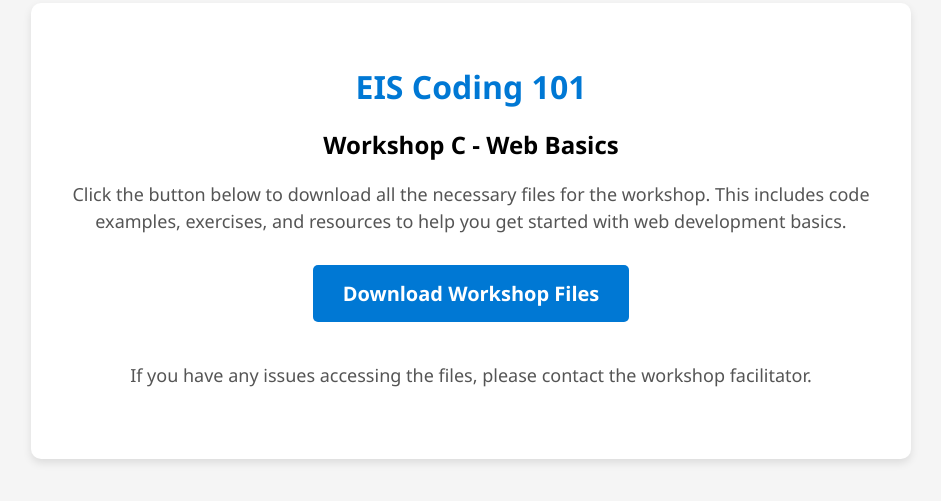
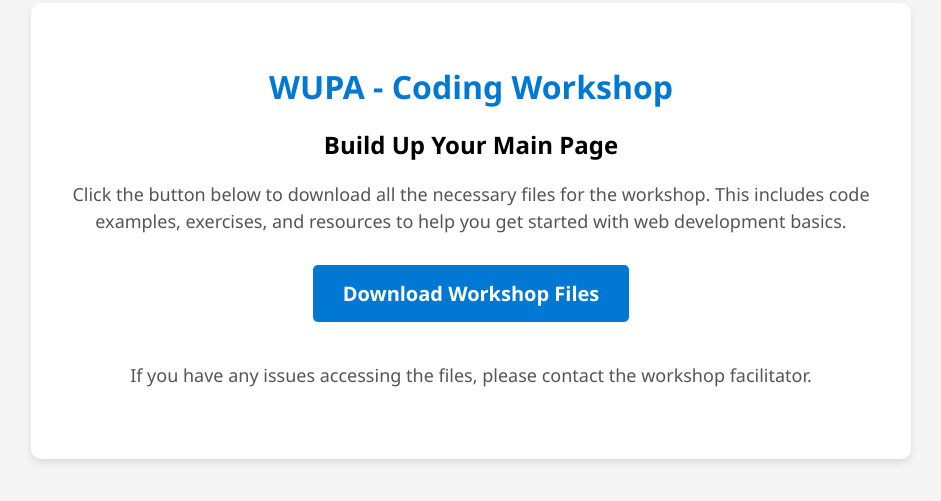
Before and after one commit to PatrickYuzhiji/code101, a plain HTML site: page index.html in a window 1280 px wide. Shown: the part 169-670 px from the top of the page, without its empty margins (169-1110 px from the left). Drawn offline with Linux system fonts and the light colour scheme.

Commit message:
no message

```diff
--- a/index.html
+++ b/index.html
@@ -68,8 +68,8 @@
   </head>
   <body>
     <div class="container">
-      <h1>EIS Coding 101</h1>
-      <h2>Workshop C - Web Basics</h2>
+      <h1>WUPA - Coding Workshop</h1>
+      <h2>Build Up Your Main Page</h2>
       <p>
         Click the button below to download all the necessary files for the
         workshop. This includes code examples, exercises, and resources to help
@@ -77,7 +77,7 @@
       </p>
 
       <a
-        href="https://uowmailedu-my.sharepoint.com/:f:/g/personal/zy991_uowmail_edu_au/EhKqq-YcZvZCqhEWoNQ_xqcBMvPA11YOLPVPjp5hyXlJgA?e=jGVLZd"
+        href="https://uowmailedu-my.sharepoint.com/:f:/g/personal/zy991_uowmail_edu_au/EvpXm-wbUTRJnYoU2MeWxn0BjM4LeNq9OR4CGoEVITpfig?e=T7rGGW"
         class="download-btn"
         target="_blank"
       >
```
